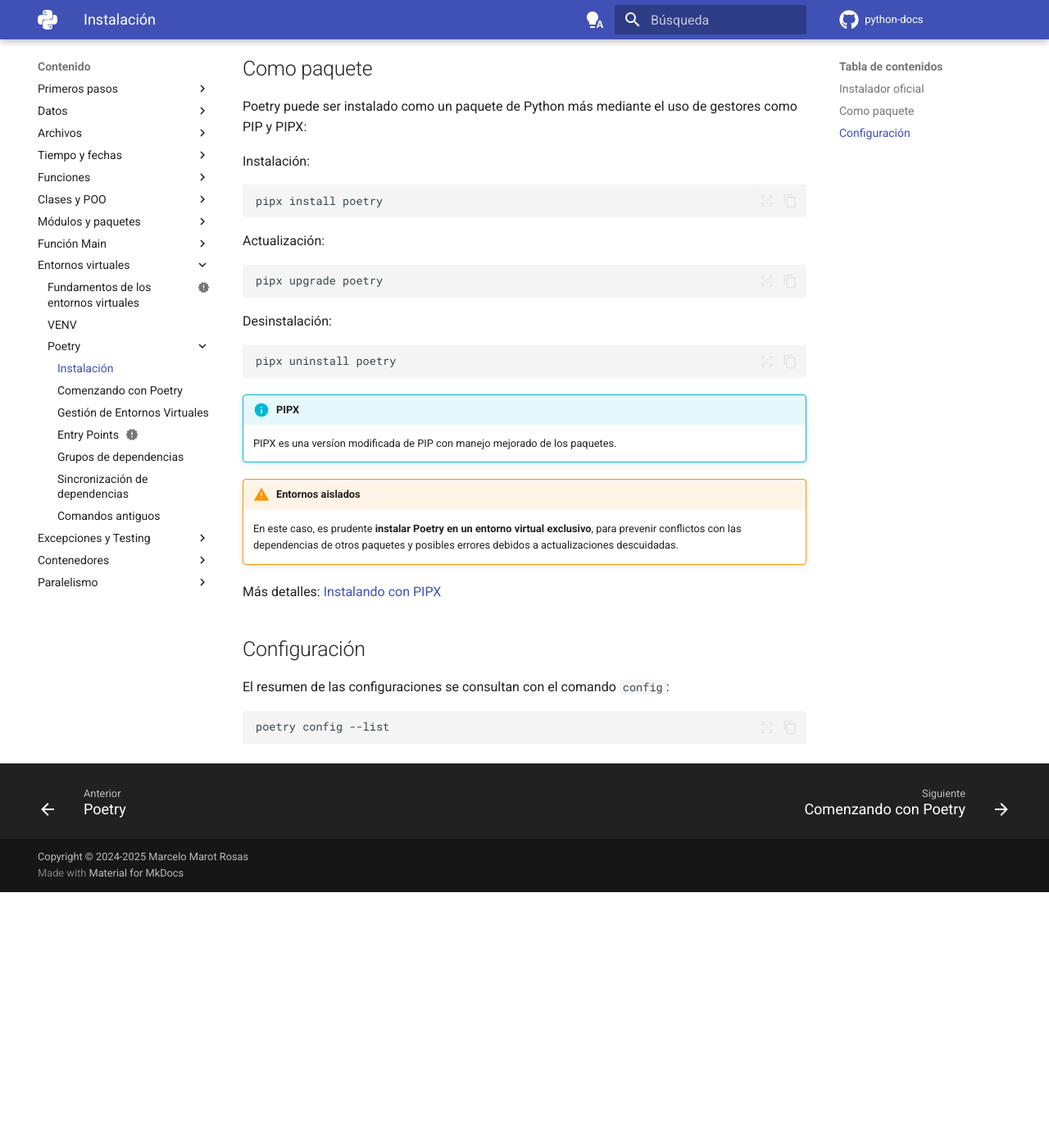
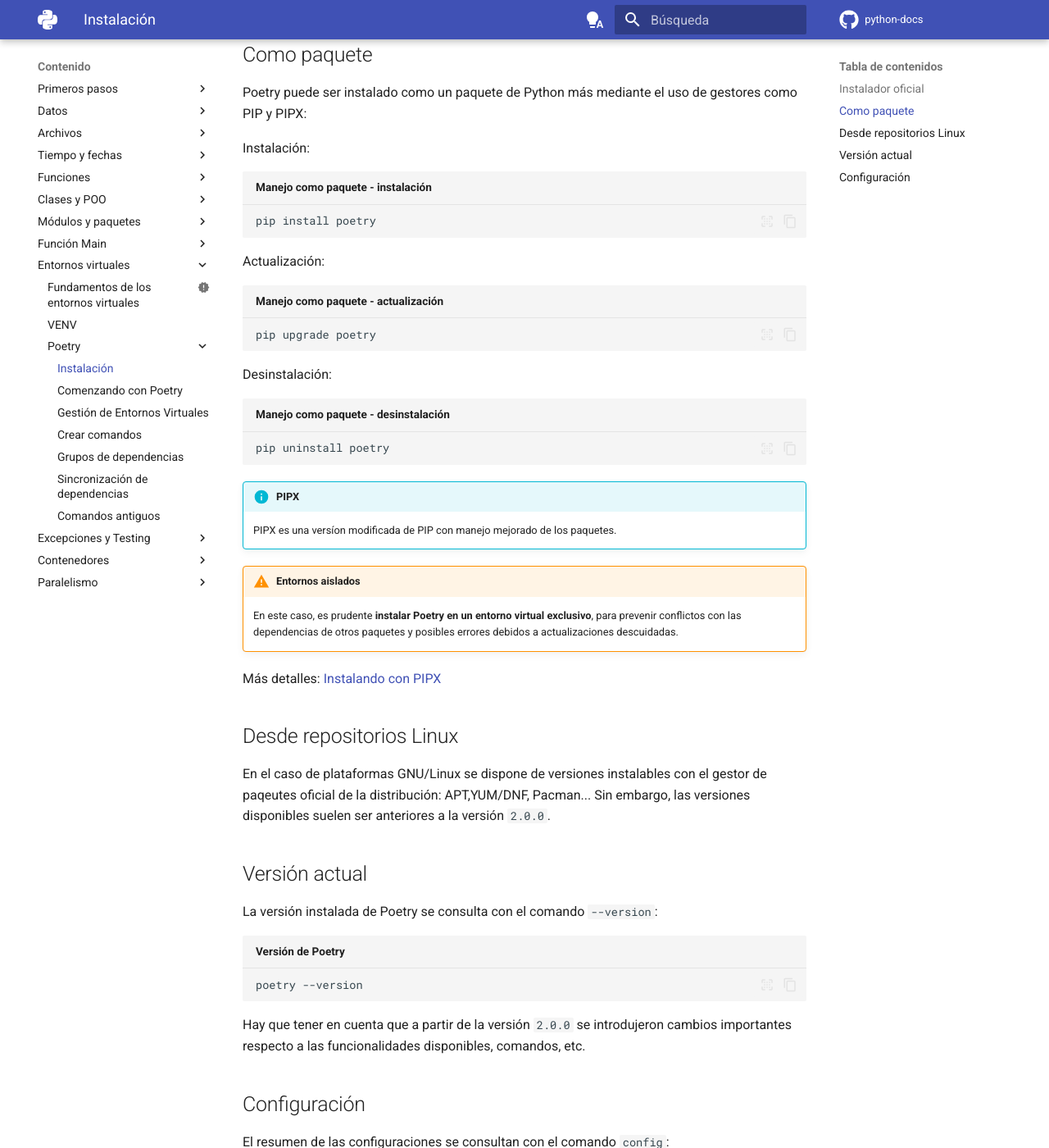
Before and after one commit to alejrot/python-docs, an MkDocs documentation site: the page built from docs/entornos/poetry/instalacion.md, in a window 1280 px wide and 1400 px high, scrolled down 644 px. Shown: the whole window at 82% size. Built offline with MkDocs 1.6.1 and Material for MkDocs 9.7.7, drawn with Linux system fonts in a browser that asks for light colours; plug-ins that fetch from the network failed and are left out; comment, search, counter and statistics services are not loaded; before the commit the page ends 1732 px from its top, so only the background shows below that; some of the changed text lies outside the part shown.

Commit message:
Poetry: retoques II

````diff
--- a/docs/entornos/poetry/entrypoints.md
+++ b/docs/entornos/poetry/entrypoints.md
@@ -2,10 +2,9 @@
 date:
     created: 2025-08-16
     updated: 2025-08-16
-status: new
 ---
 
-# Entry Points
+# Crear comandos
 
 
 En esta sección se ven las opciones que da Poetry
--- a/docs/entornos/poetry/instalacion.md
+++ b/docs/entornos/poetry/instalacion.md
@@ -7,28 +15,23 @@
 
     Instalación:
 
-    ```bash
+    ```bash title="Instalador oficial - instalar"
     curl -sSL https://install.python-poetry.org | python3 -
     ```
 
     Desinstalación
 
-    ```bash
+    ```bash title="Instalador oficial - desinstalar"
     curl -sSL https://install.python-poetry.org | python3 - --uninstall
     ```
 
 
 === "Powershell"
 
-    ```powershell
+    ```powershell title="Instalador oficial - instalar"
     (Invoke-WebRequest -Uri https://install.python-poetry.org -UseBasicParsing).Content | py -
     ```
 
-Se puede comprobar la correcta instalación consultando la versión actual:
-
-```bash
-poetry --version
-```
 
 Más detalles: [Usando el instalador oficial](https://python-poetry.org/docs/#installing-with-the-official-installer)
 
@@ -40,26 +43,27 @@
 
 Instalación:
 
-```bash
-pipx install poetry
+```bash title="Manejo como paquete - instalación"
+pip install poetry
 ```
 
 Actualización:
 
-```bash
-pipx upgrade poetry
+```bash title="Manejo como paquete - actualización"
+pip upgrade poetry
 ```
 
 Desinstalación:
 
-```bash
-pipx uninstall poetry
+```bash title="Manejo como paquete - desinstalación"
+pip uninstall poetry
 ```
 
 
 !!! info "PIPX"
 
     PIPX es una versíon modificada de PIP con manejo mejorado de los paquetes.
+
 
 !!! warning "Entornos aislados"
 
@@ -73,6 +77,28 @@
 Más detalles: [Instalando con PIPX](https://python-poetry.org/docs/#installing-with-pipx)
 
 
+## Desde repositorios Linux
+
+En el caso de plataformas GNU/Linux
+se dispone de versiones instalables
+con el gestor de paqeutes oficial de la distribución:
+APT,YUM/DNF, Pacman...
+Sin embargo, las versiones disponibles suelen ser anteriores a la versión `2.0.0`.
+
+
+
+## Versión actual
+
+La versión instalada de Poetry se consulta con el comando `--version`:
+
+```bash title="Versión de Poetry"
+poetry --version
+```
+
+Hay que tener en cuenta que
+a partir de la versión `2.0.0`
+se introdujeron cambios importantes
+respecto a las funcionalidades disponibles, comandos, etc.
 
 
 ## Configuración
@@ -80,6 +106,6 @@
 El resumen de las configuraciones se consultan con el comando `config`:
 
 
-```bash
+```bash title="Resumen de configuraciones"
 poetry config --list
 ```
````
Also changed, not shown: other parts of docs/entornos/poetry/instalacion.md (+8 -0 lines), docs/entornos/poetry/comenzando.md (+5 -2 lines), docs/entornos/poetry/obsoletos.md (+10 -3 lines), docs/entornos/poetry/sync.md (+33 -6 lines).
